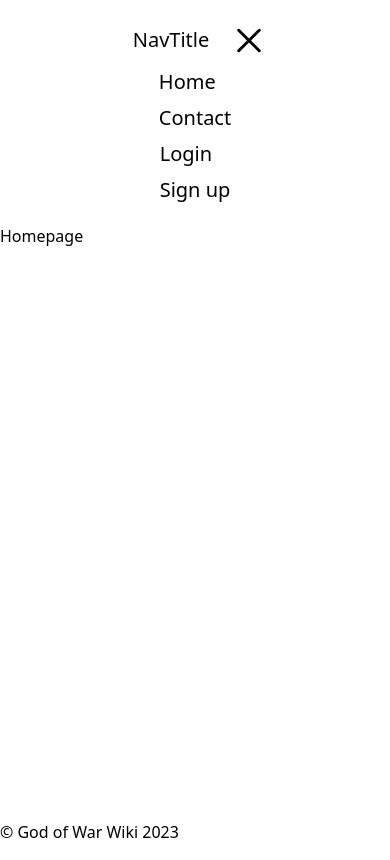
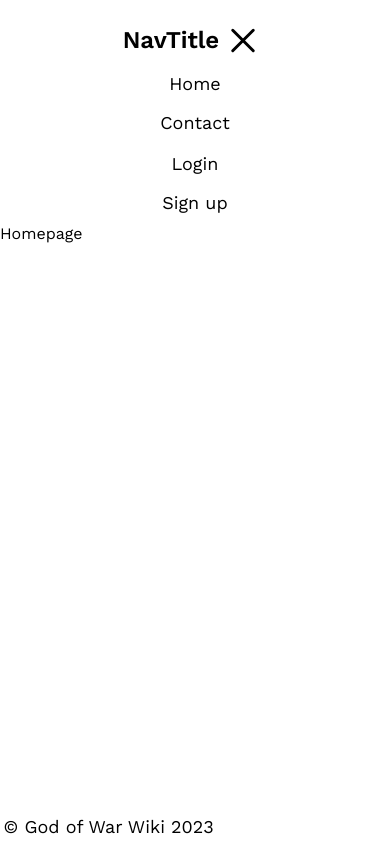
Before and after one commit to Impraa/God-of-War-Wiki, a React (Vite) app in the folder react/: page / in a window 390 px wide. Both pictures are taken after a click on the button 249 px from the left and 40 px from the top of the page. Built offline with nearby package versions, Linux system fonts and the light colour scheme.

Commit message:
Navbar almost done responsivnes

```diff
--- a/react/package.json
+++ b/react/package.json
@@ -12,7 +12,9 @@
     "hamburger-react": "^2.5.0",
     "react": "^18.2.0",
     "react-dom": "^18.2.0",
-    "react-router-dom": "^6.8.2"
+    "react-router-dom": "^6.8.2",
+    "sass": "^1.59.2",
+    "scss": "^0.2.4"
   },
   "devDependencies": {
     "@types/react": "^18.0.27",
@@ -20,7 +22,6 @@
     "@vitejs/plugin-react": "^3.1.0",
     "autoprefixer": "^10.4.13",
     "postcss": "^8.4.21",
-    "tailwindcss": "^3.2.7",
     "typescript": "^4.9.3",
     "vite": "^4.1.0"
   }
--- a/react/postcss.config.cjs
+++ /dev/null
@@ -1,6 +0,0 @@
-module.exports = {
-  plugins: {
-    tailwindcss: {},
-    autoprefixer: {},
-  },
-}
--- a/react/src/index.css
+++ /dev/null
@@ -1,7 +0,0 @@
-@tailwind base;
-@tailwind components;
-@tailwind utilities;
-
-body {
-    min-height: 100vh;
-}
--- /dev/null
+++ b/react/src/index.scss
@@ -0,0 +1,6 @@
+@import url("https://fonts.googleapis.com/css2?family=Work+Sans:wght@100;200;300;400;500;600;700;800;900&display=swap");
+body {
+    min-height: 100vh;
+    margin: 0;
+    font-family: "Work Sans", sans-serif;
+}
--- a/react/src/index.tsx
+++ b/react/src/index.tsx
@@ -1,7 +1,7 @@
 import React from "react";
 import ReactDOM from "react-dom/client";
 import Router from "./Router";
-import "./index.css";
+import "./index.scss";
 import { BrowserRouter } from "react-router-dom";
 import Navbar from "./layout/Navbar";
 import Footer from "./layout/Footer";
--- a/react/src/layout/Footer.tsx
+++ b/react/src/layout/Footer.tsx
@@ -1,7 +1,8 @@
 import React from "react";
+import "../styles/layout/Footer.scss";
 
 function Footer() {
-    return <div className="fixed bottom-0">&copy; God of War Wiki 2023</div>;
+    return <div className="footer">&copy; God of War Wiki 2023</div>;
 }
 
 export default Footer;
--- a/react/src/layout/Navbar.tsx
+++ b/react/src/layout/Navbar.tsx
@@ -3,6 +3,7 @@ import { NavItemInter } from "../assets/Interfaces";
 import { Squeeze as Hamburger } from "hamburger-react";
 import NavTitle from "./components/NavTitle";
 import NavItems from "./components/NavItems";
+import "../styles/layout/Navbar.scss";
 
 const NavItem: NavItemInter[] = [
     { text: "Home", path: "/" },
@@ -15,8 +16,6 @@ const UserItem: NavItemInter[] = [
 ];
 
 function Navbar() {
-    const [activeHam, setActiveHam] = useState<boolean>(false);
-    const [isOpen, setOpen] = useState(false);
     const [style, setStyle] = useState<boolean>(false);
 
     const [windowSize, setWindowSize] = useState({
@@ -34,16 +33,10 @@ function Navbar() {
     }, []);
 
     return (
-        <div
-            className={
-                style
-                    ? "flex flex-col lg:flex-row h-30 lg:h-20 items-center justify-between text-xl py-4"
-                    : "flex flex-col lg:flex-row h-14 lg:h-20 items-center justify-between text-xl py-4"
-            }
-        >
-            <div className="flex flex-row">
+        <div className={style ? "opened navbar" : "navbar"}>
+            <div className="title-and-hamburger">
                 <NavTitle />
-                <span className={windowSize.width < 1024 ? "inline" : "hidden"}>
+                <span className={windowSize.width < 1024 ? "show" : "hide"}>
                     <Hamburger
                         onToggle={(toggled) => {
                             if (toggled) {
@@ -58,24 +51,12 @@ function Navbar() {
                     />
                 </span>
             </div>
-            <div
-                className={
-                    style
-                        ? "transition-opacity flex flex-col lg:flex-row"
-                        : "lg:flex flex-col invisible opacity-0 lg:flex-row"
-                }
-            >
+            <div className={style ? "show links" : "hide links"}>
                 {NavItem.map((navitem: NavItemInter, i: number) => {
                     return <NavItems key={i} {...navitem} />;
                 })}
             </div>
-            <div
-                className={
-                    style
-                        ? "transition-opacity flex flex-col lg:flex-row user lg:mr-10"
-                        : "lg:flex flex-col opacity-0 invisible lg:flex-row user lg:mr-10"
-                }
-            >
+            <div className={style ? "show links" : "hide links"}>
                 {UserItem.map((navitem: NavItemInter, i: number) => {
                     return <NavItems key={i} {...navitem} />;
                 })}
--- a/react/src/layout/components/NavItems.tsx
+++ b/react/src/layout/components/NavItems.tsx
@@ -4,7 +4,7 @@ import { Link } from "react-router-dom";
 
 function NavItems(props: NavItemInter) {
     return (
-        <Link className="md:mx-2 lg:my-0 my-1" to={props.path}>
+        <Link className="nav-item" to={props.path}>
             {props.text}
         </Link>
     );
--- /dev/null
+++ b/react/src/styles/layout/Footer.scss
@@ -0,0 +1,6 @@
+.footer {
+    position: fixed;
+    bottom: 0;
+    font-size: 1.125em;
+    padding: 0.4em 0.2em;
+}
--- /dev/null
+++ b/react/src/styles/layout/Navbar.scss
@@ -0,0 +1,44 @@
+.navbar {
+    display: flex;
+    flex-direction: column;
+    align-items: center;
+    justify-content: center;
+    margin-top: 1em;
+    .title-and-hamburger {
+        display: flex;
+        align-items: center;
+        font-size: 1.5em;
+        font-weight: 600;
+    }
+    .links {
+        display: flex;
+        flex-direction: column;
+        align-items: center;
+        height: 0em;
+        transition: 0.2s ease-in-out;
+        .nav-item {
+            color: black;
+            text-decoration: none;
+            padding: 0.5em 0em;
+            font-size: 1.125em;
+        }
+    }
+}
+
+.show {
+    visibility: visible;
+    opacity: 1;
+    transition: 0.2s ease-in-out;
+}
+.hide {
+    visibility: hidden;
+    opacity: 0;
+    transition: 0.2s ease-in-out;
+}
+
+.opened {
+    .links {
+        height: 5em;
+        transition: 0.2s ease-in-out;
+    }
+}
--- a/react/tailwind.config.cjs
+++ /dev/null
@@ -1,8 +0,0 @@
-/** @type {import('tailwindcss').Config} */
-module.exports = {
-    content: ["./index.html", "./src/**/*.{js,ts,jsx,tsx}"],
-    theme: {
-        extend: {},
-    },
-    plugins: [],
-};
```
Also changed, not shown: 2 other files (tests, documents, lock files or other folders).
